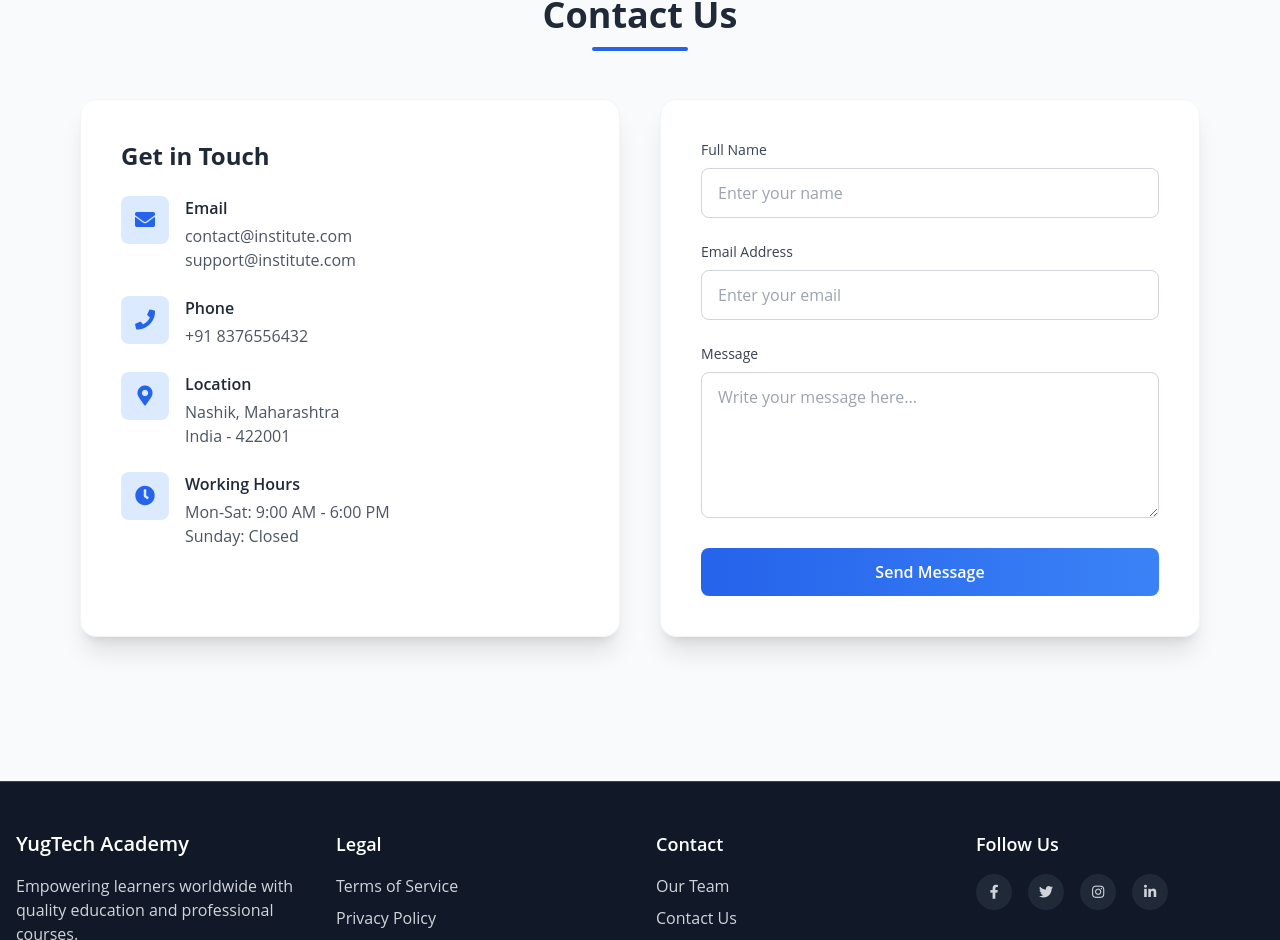
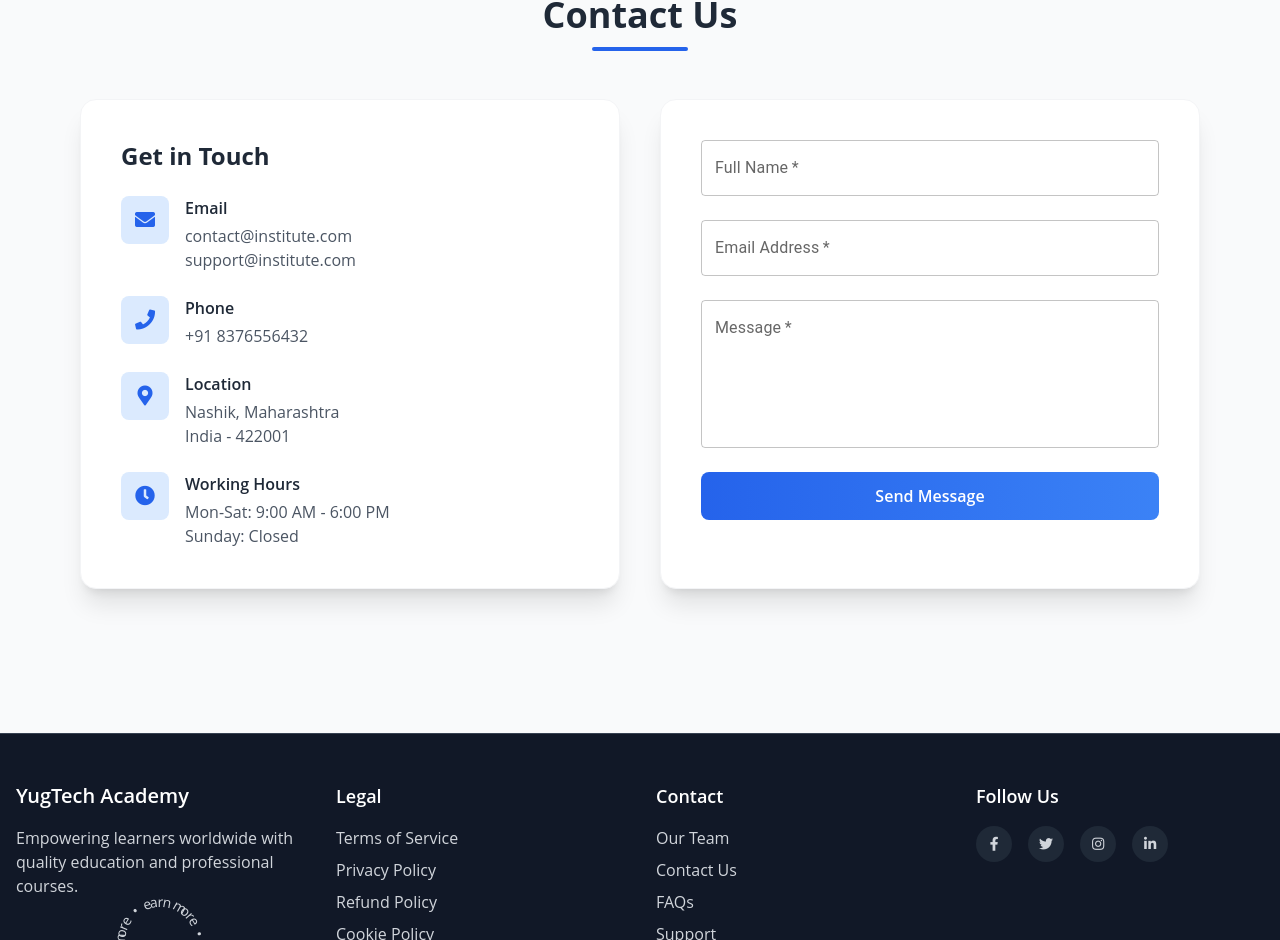
Before and after one commit to somnath-project/YugTech-Front-End, a React (Vite) app: page / in a window 1280 px wide. Shown: the part 1749-2689 px from the top of the page. Built offline with nearby package versions, Linux system fonts and the light colour scheme; no server answers; a web font is replaced by a local one.

Commit message:
change contact Input

```diff
--- a/src/components/ContactSection.jsx
+++ b/src/components/ContactSection.jsx
@@ -1,33 +1,33 @@
-import React, { useState } from 'react';
-import Swal from 'sweetalert2';
+import React, { useState } from "react";
+import Swal from "sweetalert2";
+import TextField from "@mui/material/TextField";
 
 const ContactSection = () => {
   const [formData, setFormData] = useState({
-    name: '',
-    email: '',
-    message: ''
+    name: "",
+    email: "",
+    message: "",
   });
 
   const handleChange = (e) => {
     const { name, value } = e.target;
     setFormData({
       ...formData,
-      [name]: value
+      [name]: value,
     });
   };
 
   const handleSubmit = async (e) => {
     e.preventDefault();
-
     const backendURL = import.meta.env.VITE_BACKEND_URL;
 
     try {
       const response = await fetch(`${backendURL}/api/contactform`, {
-        method: 'POST',
+        method: "POST",
         headers: {
-          'Content-Type': 'application/json'
+          "Content-Type": "application/json",
         },
-        body: JSON.stringify(formData)
+        body: JSON.stringify(formData),
       });
 
       if (response.ok) {
@@ -41,22 +41,26 @@ const ContactSection = () => {
               animate__animated
               animate__fadeInUp
               animate__faster
-            `
+            `,
           },
           hideClass: {
             popup: `
               animate__animated
               animate__fadeOutDown
               animate__faster
-            `
-          }
+            `,
+          },
         });
-        setFormData({ name: '', email: '', message: '' });
+        setFormData({ name: "", email: "", message: "" });
       } else {
-        Swal.fire("Error", "Failed to send message. Please try again later.", "error");
+        Swal.fire(
+          "Error",
+          "Failed to send message. Please try again later.",
+          "error"
+        );
       }
     } catch (error) {
-      console.error('Error submitting form:', error);
+      console.error("Error submitting form:", error);
       Swal.fire("Error", error.message, "error");
     }
   };
@@ -70,9 +74,11 @@ const ContactSection = () => {
         </h2>
 
         <div className="grid md:grid-cols-2 gap-10">
-          {/* Contact Information */}
+          {/* Contact Information (remains the same) */}
           <div className="bg-white rounded-2xl shadow-xl p-8 lg:p-10 border border-gray-100">
-            <h3 className="text-2xl font-bold text-gray-800 mb-6">Get in Touch</h3>
+            <h3 className="text-2xl font-bold text-gray-800 mb-6">
+              Get in Touch
+            </h3>
 
             <div className="space-y-6">
               <div className="flex items-start space-x-4">
@@ -112,7 +118,9 @@ const ContactSection = () => {
                   <i className="fas fa-clock text-xl"></i>
                 </div>
                 <div>
-                  <h4 className="font-semibold text-gray-800 mb-1">Working Hours</h4>
+                  <h4 className="font-semibold text-gray-800 mb-1">
+                    Working Hours
+                  </h4>
                   <p className="text-gray-600">Mon-Sat: 9:00 AM - 6:00 PM</p>
                   <p className="text-gray-600">Sunday: Closed</p>
                 </div>
@@ -123,53 +131,41 @@ const ContactSection = () => {
           {/* Contact Form */}
           <div className="bg-white rounded-2xl shadow-xl p-8 lg:p-10 border border-gray-100">
             <form onSubmit={handleSubmit} className="space-y-6">
-              <div>
-                <label htmlFor="name" className="block text-sm font-medium text-gray-700 mb-2">
-                  Full Name
-                </label>
-                <input
-                  type="text"
+              <TextField
+                fullWidth
                 id="name"
                 name="name"
+                label="Full Name"
+                variant="outlined"
                 value={formData.name}
                 onChange={handleChange}
-                  className="w-full px-4 py-3 border border-gray-300 rounded-lg focus:ring-2 focus:ring-blue-500 focus:border-blue-500 transition duration-200"
-                  placeholder="Enter your name"
                 required
               />
-              </div>
 
-              <div>
-                <label htmlFor="email" className="block text-sm font-medium text-gray-700 mb-2">
-                  Email Address
-                </label>
-                <input
-                  type="email"
+              <TextField
+                fullWidth
                 id="email"
                 name="email"
+                label="Email Address"
+                type="email"
+                variant="outlined"
                 value={formData.email}
                 onChange={handleChange}
-                  className="w-full px-4 py-3 border border-gray-300 rounded-lg focus:ring-2 focus:ring-blue-500 focus:border-blue-500 transition duration-200"
-                  placeholder="Enter your email"
                 required
               />
-              </div>
 
-              <div>
-                <label htmlFor="message" className="block text-sm font-medium text-gray-700 mb-2">
-                  Message
-                </label>
-                <textarea
+              <TextField
+                fullWidth
                 id="message"
                 name="message"
+                label="Message"
+                variant="outlined"
                 value={formData.message}
                 onChange={handleChange}
-                  rows="5"
-                  className="w-full px-4 py-3 border border-gray-300 rounded-lg focus:ring-2 focus:ring-blue-500 focus:border-blue-500 transition duration-200"
-                  placeholder="Write your message here..."
                 required
-                ></textarea>
-              </div>
+                multiline
+                rows={5}
+              />
 
               <button
                 type="submit"
--- a/src/components/EnrollmentForm.jsx
+++ b/src/components/EnrollmentForm.jsx
@@ -204,6 +204,7 @@ const EnrollmentForm = ({ closeForm, selectedCourse }) => {
                 name="phone"
                 label="Phone"
                 variant="outlined"
+                type="number"
                 fullWidth
                 value={formData.phone}
                 onChange={handleChange}
```
Lines whose indentation alone changed are shown as unchanged.
